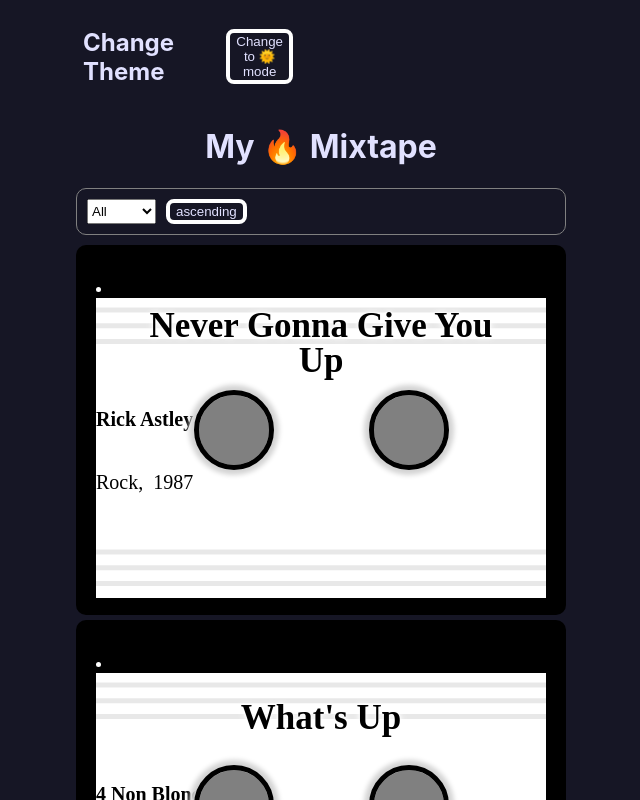
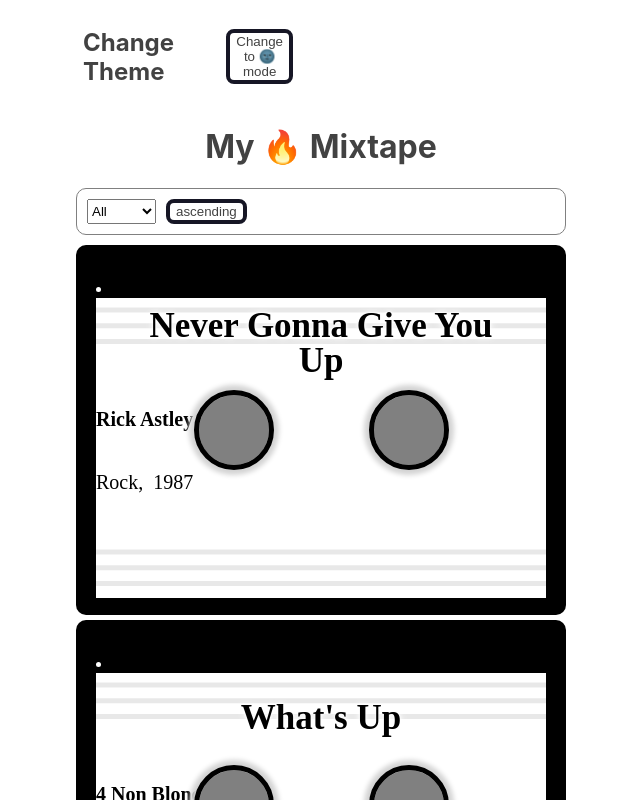
Before and after one commit to solvld/big-react-tests-projects, a React (Create React App) app: page / in a window 1280 px wide. Shown: the top 800 px of the page, without its empty margins (219-859 px from the left). Built offline with nearby package versions, Linux system fonts and the light colour scheme; the HTML template or start-up script is replaced by a standard one.

Commit message:
fix inirial theme state

```diff
--- a/src/App.js
+++ b/src/App.js
@@ -8,7 +8,7 @@
 
 function App() {
   return (
-    <div style={{margin: "auto", width: 700}}>
+    <div style={{ margin: 'auto', width: 700 }}>
       <Header />
       <ContextMixtapeApp />
       {/* <ForumApp /> */}
--- a/src/hooks/useTheme.js
+++ b/src/hooks/useTheme.js
@@ -1,7 +1,7 @@
 import { useState, useEffect } from 'react';
 
 export function useTheme() {
-  const [theme, setTheme] = useState('dark');
+  const [theme, setTheme] = useState('light');
 
   useEffect(() => {
     document.documentElement.setAttribute('data-theme', theme);
```
